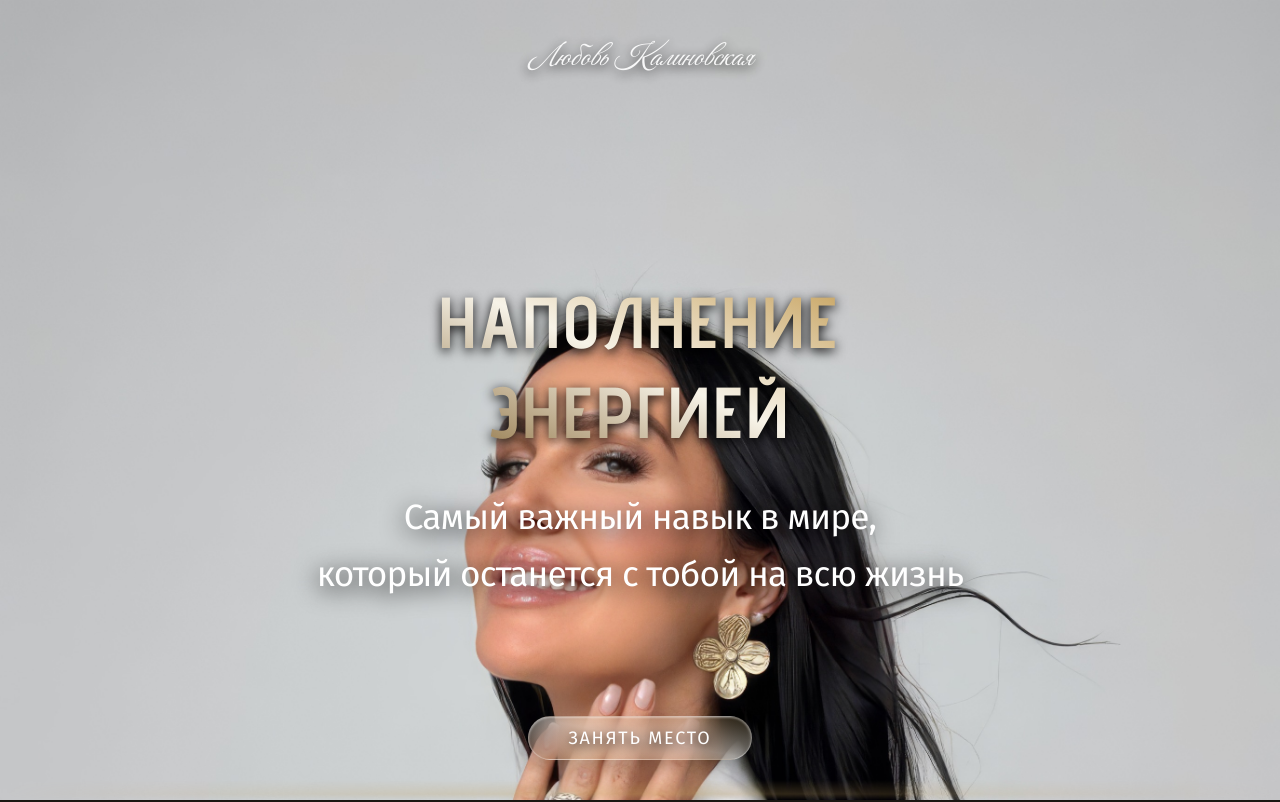
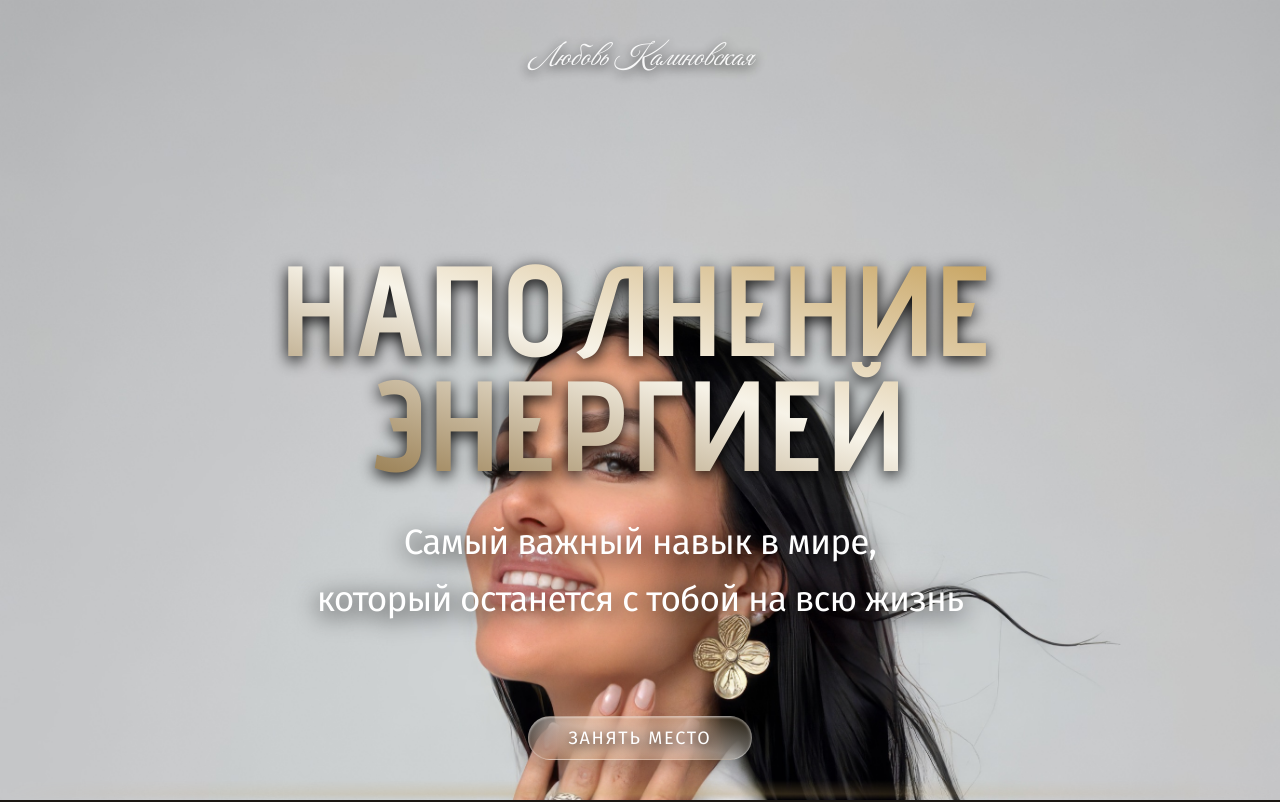
Before and after one commit to Claw99/liubov_course, a React (Vite) app: page / in a window 1280 px wide. Shown: the top 802 px of the page. Built offline with nearby package versions, Linux system fonts and the light colour scheme.

Commit message:
feat: changing pre cast12345678887837022584533485

```diff
--- a/src/sections/Hero1.jsx
+++ b/src/sections/Hero1.jsx
@@ -25,15 +25,16 @@ export const Hero1 = () => {
       <div className="absolute inset-0 z-10 flex flex-col justify-center items-center px-6 text-center transform translate-y-[5vh]">
         <h2
           className="
-    font-advent text-[2.6rem] xs:text-5xl sm:text-6xl md:text-7xl uppercase
-    tracking-[0.05em] leading-tight
+    font-advent
+    text-6xl sm:text-7xl md:text-8xl lg:text-9xl
+    uppercase tracking-[0.05em] leading-[0.9]
     bg-gradient-to-tr from-[#8a6d3b] via-[#f7f3e8] to-[#c5a059]
     bg-clip-text text-transparent
-    drop-shadow-[0_3px_6px_rgba(0,0,0,1)] font-bold
-    whitespace-nowrap
+    drop-shadow-[0_4px_8px_rgba(0,0,0,1)] font-bold
+    text-center
   "
         >
-          Наполнение <br></br> энергией
+          Наполнение <br className="xs:hidden" /> энергией
         </h2>
 
         <p
@@ -56,7 +57,7 @@ export const Hero1 = () => {
       {/* КНОПКА (Привязана к низу) */}
       <div className="absolute bottom-10 left-0 w-full z-20 flex justify-center">
         <a
-          href="#tariffs"
+          href="#pricing"
           className="group relative px-10 py-2 flex flex-col items-center justify-center transition-all duration-500 active:scale-95"
         >
           {/* Основной корпус кнопки (Золотая призма) */}
--- a/src/sections/Hero2.jsx
+++ b/src/sections/Hero2.jsx
@@ -18,9 +18,9 @@ export const Hero2 = () => {
         </h1>
 
         {/* Регалии сразу под именем */}
-        <p className="mt-4 font-fira text-white/90 text-lg md:text-2xl max-w-2xl tracking-wide drop-shadow-md uppercase opacity-80">
-          Трансформационный ментор • расстановщик <br />
-          Мастер по работе с подсознанием
+        <p className="mt-4 font-fira text-white/90 text-base md:text-2xl max-w-2xl tracking-wide drop-shadow-md uppercase opacity-80">
+          Трансформационный ментор • расстановщик Мастер по работе с
+          подсознанием
         </p>
       </div>
 
@@ -30,7 +30,7 @@ export const Hero2 = () => {
         <p className="font-fira text-white text-base md:text-xl tracking-normal max-w-3xl drop-shadow-[0_4px_8px_rgba(0,0,0,1)] leading-relaxed">
           Я работаю на стыке психологии, системных расстановок и{" "}
           <br className="hidden md:block" />
-          глубинной работы с программами и установками.
+          глубинной работы <br /> с программами и установками.
         </p>
 
         {/* Золотой дивайдер */}
@@ -38,7 +38,7 @@ export const Hero2 = () => {
 
         {/* Текст 2 */}
         <p className="font-fira text-white text-base md:text-xl tracking-normal max-w-3xl drop-shadow-[0_4px_8px_rgba(0,0,0,1)] leading-relaxed">
-          Моя задача — не мотивировать тебя, а помочь перестроить{" "}
+          Моя задача - не мотивировать тебя, а помочь перестроить{" "}
           <br className="hidden md:block" />
           внутреннюю систему так, чтобы результат стал естественным следствием.
         </p>
```
